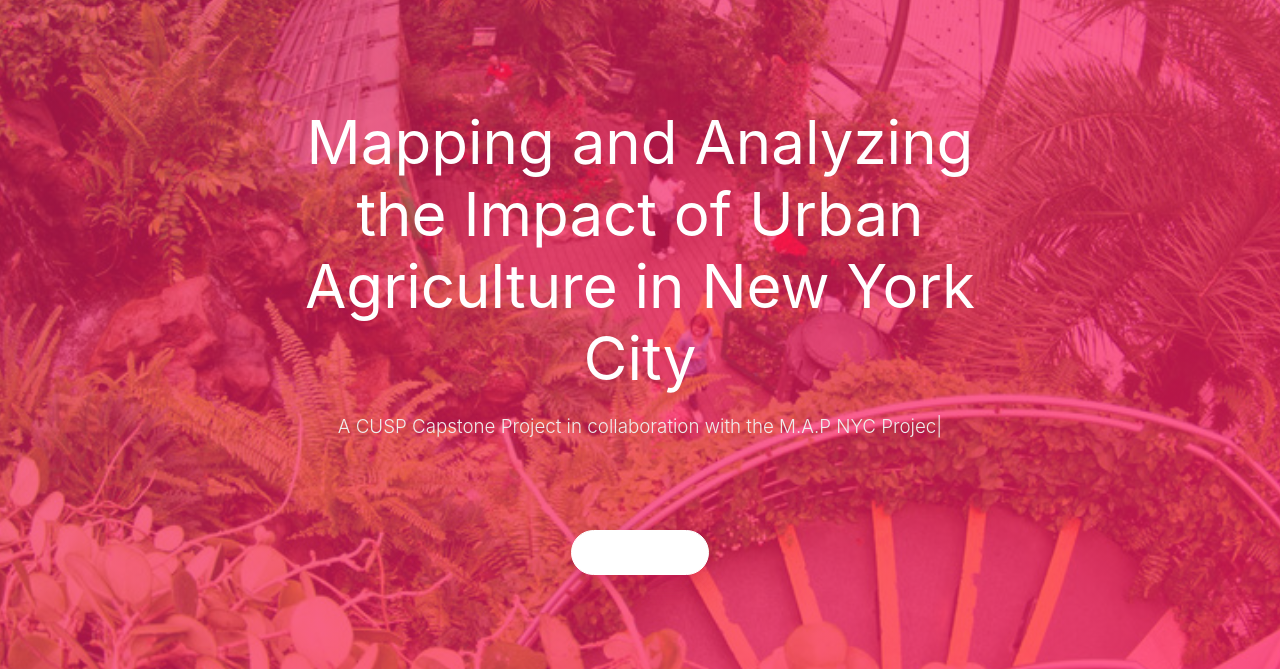
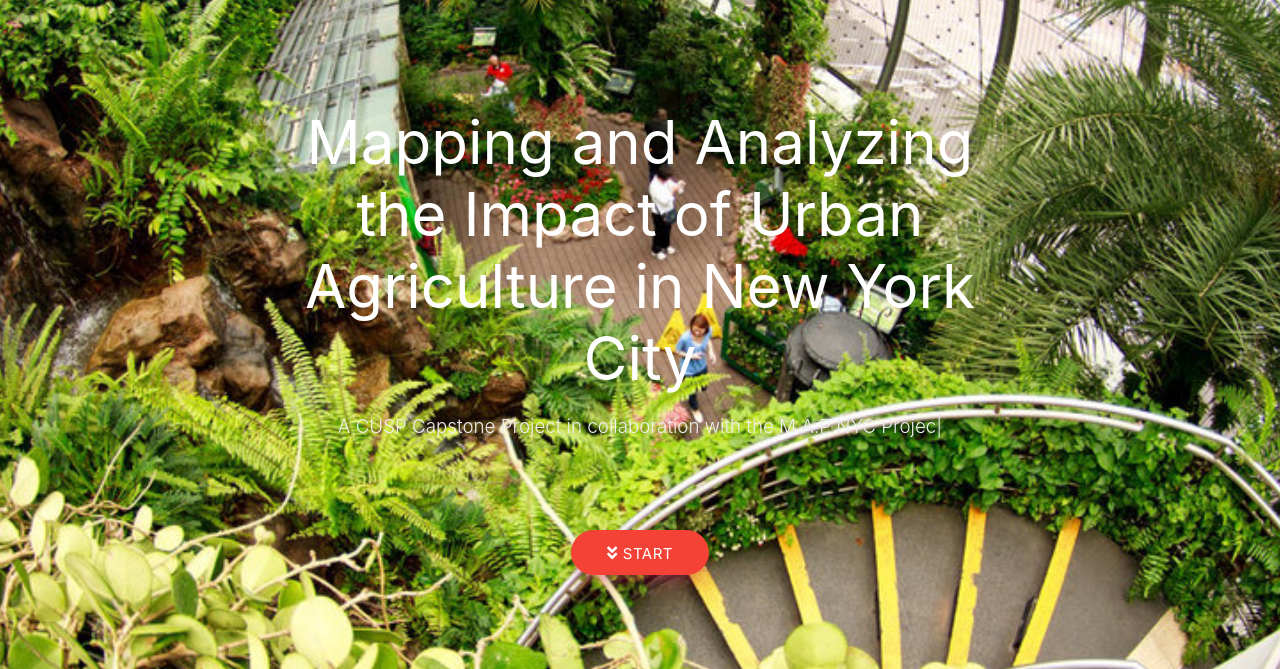
Before and after one commit to Xiaolin-li97/Xiaolin-li97.github.io, a plain HTML site: page index.html in a window 1280 px wide. In both pictures the pointer is over the link "START". Shown: the part 79-748 px from the top of the page. Drawn offline with nearby package versions, Linux system fonts and the light colour scheme; no server answers.

Commit message:
Site updated: 2021-11-18 23:41:01

```diff
--- a/css/matery.css
+++ b/css/matery.css
@@ -387,8 +387,8 @@ header .side-nav .social-link {
 }
 
 .cover-btns a:hover {
-    border: 1px solid #ffffff;
-    background-color: #ffffff;
+    border: 1px solid #f44336;
+    background-color: #f44336;
     box-shadow: 0 14px 26px -12px rgba(233, 30, 99, 0.42),
     0 4px 23px 0 rgba(0, 0, 0, 0.12),
     0 8px 10px -5px rgba(233, 30, 99, 0.2);
@@ -549,11 +549,13 @@ header .go-back i {
 .post-cover {
     height: 40vh !important;
 }
+/*
 
 .bg-cover:after {
     -webkit-animation: rainbow 60s infinite;
     animation: rainbow 60s infinite;
 }
+*/
 
 .bg-cover:before,
 .bg-cover:after {
```
